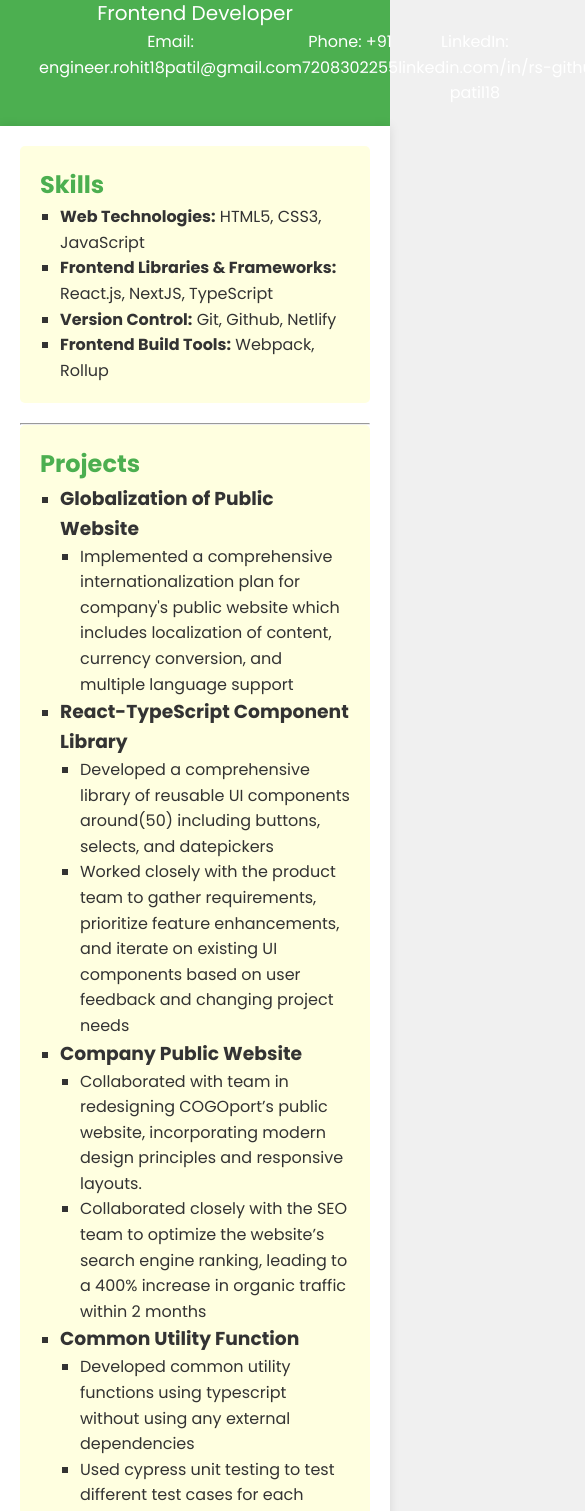
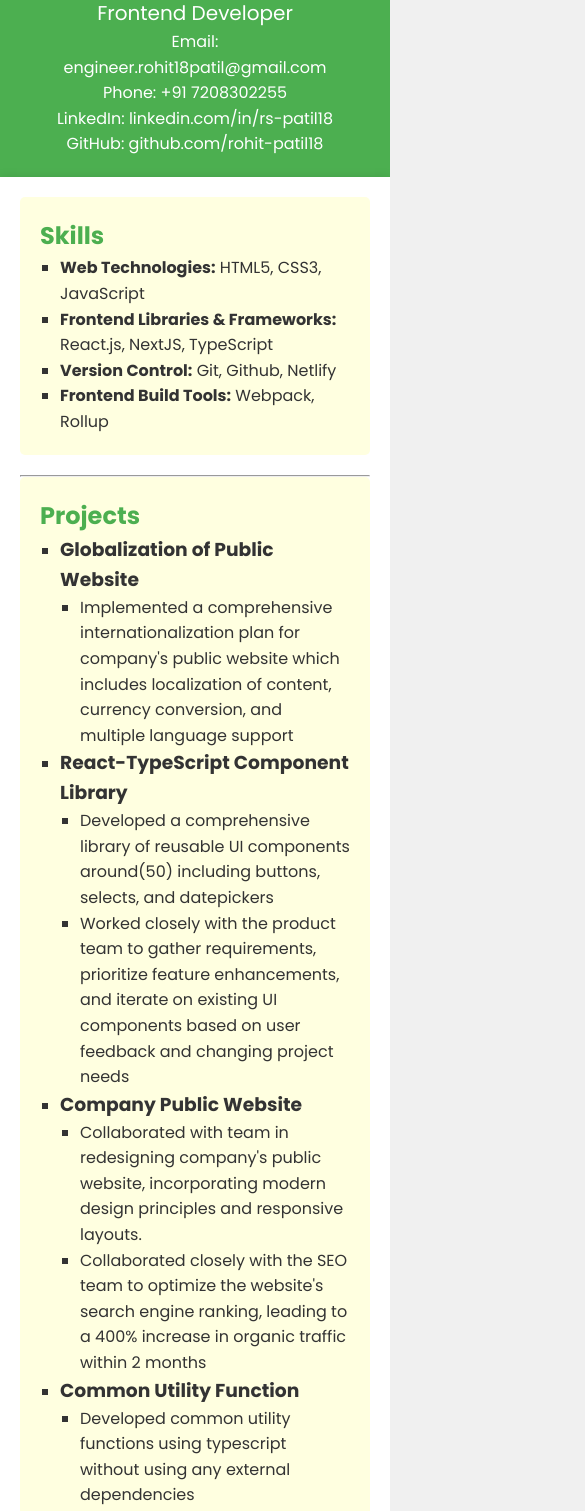
Before and after one commit to rohit-patil18/sample-resume, a plain HTML site: page html-css/index.html in a window 390 px wide. Shown: the part 87-1598 px from the top of the page, 585 px wide, since content can reach past the window. Drawn offline with Linux system fonts and the light colour scheme.

Commit message:
refactor code

```diff
--- a/html-css/index.html
+++ b/html-css/index.html
@@ -14,7 +14,7 @@
         <h1>Rohit Patil</h1>
         <p>Frontend Developer</p>
         <div class="header-description">
-            <p>Email: <a href="mailto:engineer.rohit18patil@gmail.com">engineer.rohit18patil@gmail.com</p>
+            <p>Email: <a href="mailto:engineer.rohit18patil@gmail.com">engineer.rohit18patil@gmail.com</a></p>
             <p>Phone: +91 7208302255</p>
             <p>
                 LinkedIn:
@@ -70,8 +70,8 @@
                 <li>
                     <h3>Company Public Website</h3>
                     <ul>
-                        <li>Collaborated with team in redesigning COGOport’s public website, incorporating modern design principles and responsive layouts.</li>
-                        <li>Collaborated closely with the SEO team to optimize the website’s search engine ranking, leading to a 400% increase in organic traffic within 2 months</li>
+                        <li>Collaborated with team in redesigning company&apos;s public website, incorporating modern design principles and responsive layouts.</li>
+                        <li>Collaborated closely with the SEO team to optimize the website&apos;s search engine ranking, leading to a 400% increase in organic traffic within 2 months</li>
                     </ul>
                 </li>
                 <li>
--- a/html-css/style.css
+++ b/html-css/style.css
@@ -32,6 +32,10 @@ header p {
     display: flex;
     justify-content: space-around;
     margin: 0 10%;
+
+    @media screen and (max-width: 768px) {
+        flex-direction: column;
+    }
 }
 
 .header-description p {
```
